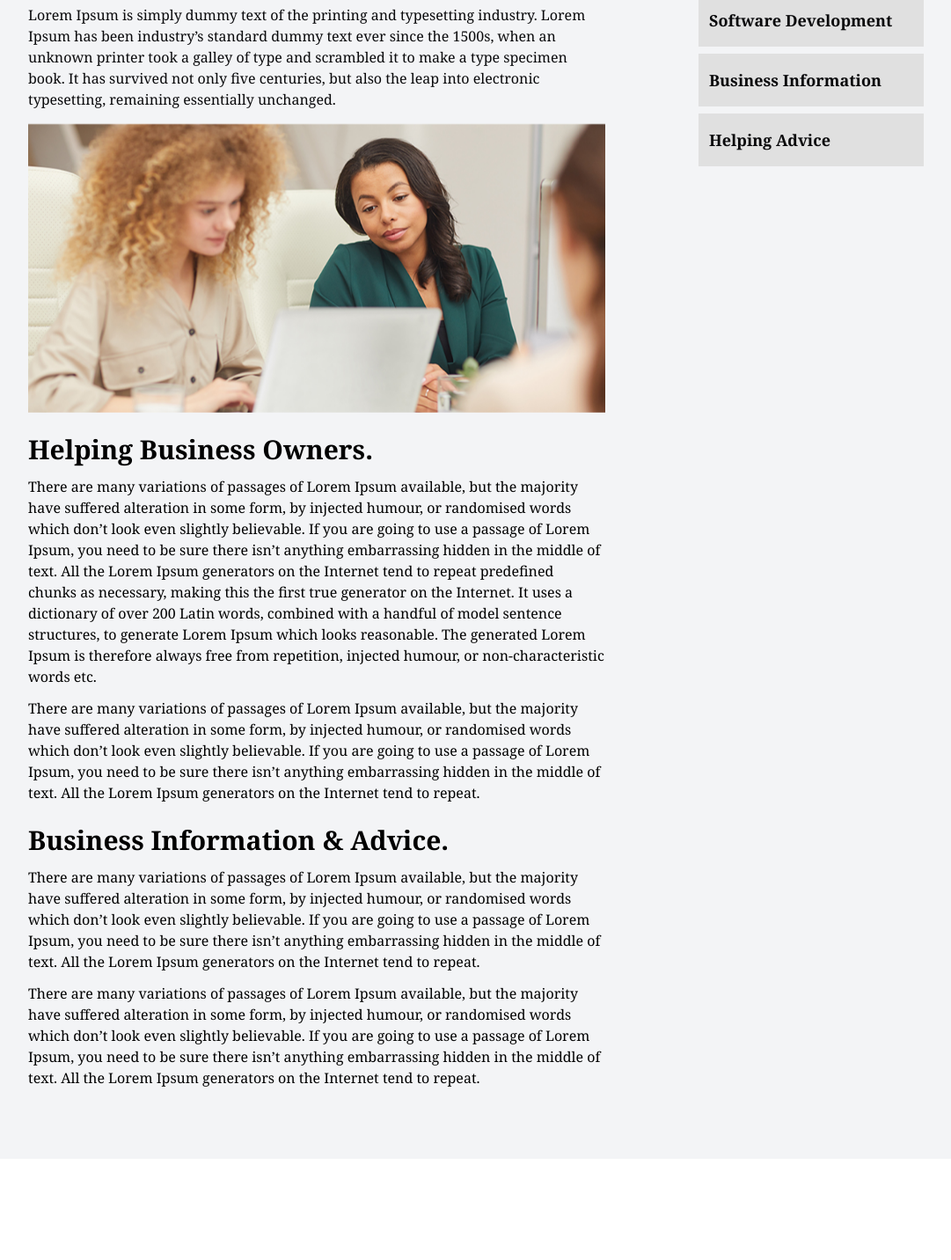
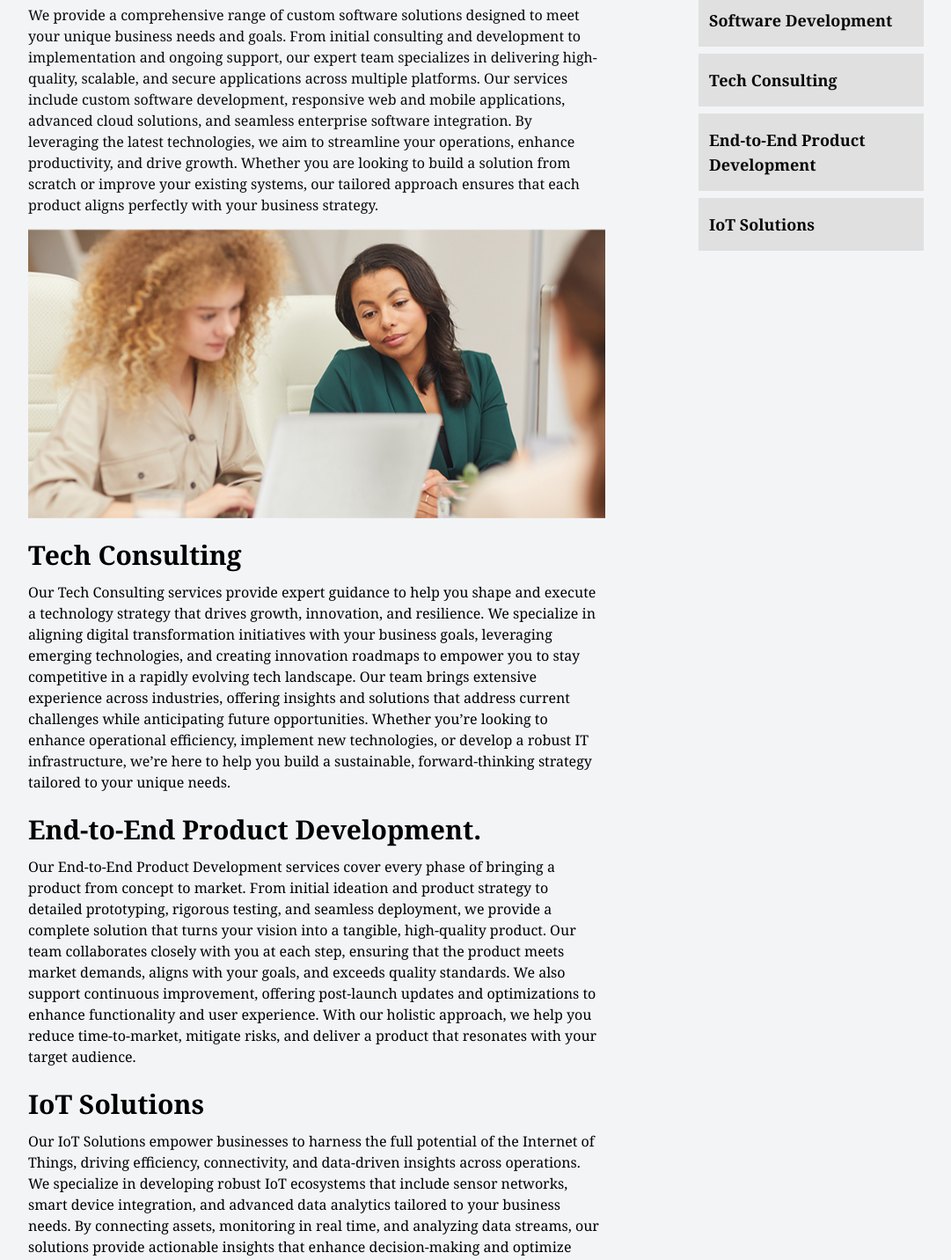
Before and after one commit to Alok-Pal/PCS, a Next.js app: page /servicesPage in a window 1280 px wide. Shown: the part 820-2252 px from the top of the page at 88% size, without its empty margins (112-1193 px from the left). Built offline with nearby package versions, Linux system fonts and the light colour scheme.

Commit message:
services add

```diff
--- a/src/app/servicesPage/page.jsx
+++ b/src/app/servicesPage/page.jsx
@@ -51,12 +51,19 @@ const Service = () => {
           </Slide>
           <Slide direction="up" duration={1000} fraction={0}>
             <p className="mt-10">
-              Lorem Ipsum is simply dummy text of the printing and typesetting
-              industry. Lorem Ipsum has been industry’s standard dummy text ever
-              since the 1500s, when an unknown printer took a galley of type and
-              scrambled it to make a type specimen book. It has survived not only
-              five centuries, but also the leap into electronic typesetting,
-              remaining essentially unchanged.
+              We provide a comprehensive range of custom software solutions
+              designed to meet your unique business needs and goals. From
+              initial consulting and development to implementation and ongoing
+              support, our expert team specializes in delivering high-quality,
+              scalable, and secure applications across multiple platforms. Our
+              services include custom software development, responsive web and
+              mobile applications, advanced cloud solutions, and seamless
+              enterprise software integration. By leveraging the latest
+              technologies, we aim to streamline your operations, enhance
+              productivity, and drive growth. Whether you are looking to build a
+              solution from scratch or improve your existing systems, our
+              tailored approach ensures that each product aligns perfectly with
+              your business strategy.
             </p>
           </Slide>
           <Slide direction="up" duration={1000} fraction={0}>
@@ -76,34 +83,23 @@ const Service = () => {
           <Slide direction="up" duration={1000} fraction={0}>
             <div className="mt-6">
               <Slide direction="up" duration={1000} fraction={0}>
-                <p className="font-bold text-3xl text-black">
-                  Helping Business Owners.
-                </p>
+                <p className="font-bold text-3xl text-black">Tech Consulting</p>
               </Slide>
               <Slide direction="up" duration={1000} fraction={0}>
-
                 <div className="text-black mt-3">
-                  There are many variations of passages of Lorem Ipsum available,
-                  but the majority have suffered alteration in some form, by
-                  injected humour, or randomised words which don’t look even
-                  slightly believable. If you are going to use a passage of Lorem
-                  Ipsum, you need to be sure there isn’t anything embarrassing
-                  hidden in the middle of text. All the Lorem Ipsum generators on
-                  the Internet tend to repeat predefined chunks as necessary, making
-                  this the first true generator on the Internet. It uses a
-                  dictionary of over 200 Latin words, combined with a handful of
-                  model sentence structures, to generate Lorem Ipsum which looks
-                  reasonable. The generated Lorem Ipsum is therefore always free
-                  from repetition, injected humour, or non-characteristic words etc.
-                  <p className="mt-3">
-                    There are many variations of passages of Lorem Ipsum available,
-                    but the majority have suffered alteration in some form, by
-                    injected humour, or randomised words which don’t look even
-                    slightly believable. If you are going to use a passage of Lorem
-                    Ipsum, you need to be sure there isn’t anything embarrassing
-                    hidden in the middle of text. All the Lorem Ipsum generators on
-                    the Internet tend to repeat.
-                  </p>
+                  Our Tech Consulting services provide expert guidance to help
+                  you shape and execute a technology strategy that drives
+                  growth, innovation, and resilience. We specialize in aligning
+                  digital transformation initiatives with your business goals,
+                  leveraging emerging technologies, and creating innovation
+                  roadmaps to empower you to stay competitive in a rapidly
+                  evolving tech landscape. Our team brings extensive experience
+                  across industries, offering insights and solutions that
+                  address current challenges while anticipating future
+                  opportunities. Whether you’re looking to enhance operational
+                  efficiency, implement new technologies, or develop a robust IT
+                  infrastructure, we’re here to help you build a sustainable,
+                  forward-thinking strategy tailored to your unique needs.
                 </div>
               </Slide>
             </div>
@@ -111,27 +107,45 @@ const Service = () => {
           <div className="mt-6">
             <Slide direction="up" duration={1000} fraction={0}>
               <p className="font-bold text-3xl text-black">
-                Business Information & Advice.
+                End-to-End Product Development.
               </p>
             </Slide>
             <Slide direction="up" duration={1000} fraction={0}>
               <div className="text-black mt-3">
-                There are many variations of passages of Lorem Ipsum available,
-                but the majority have suffered alteration in some form, by
-                injected humour, or randomised words which don’t look even
-                slightly believable. If you are going to use a passage of Lorem
-                Ipsum, you need to be sure there isn’t anything embarrassing
-                hidden in the middle of text. All the Lorem Ipsum generators on
-                the Internet tend to repeat.
-                <p className="mt-3">
-                  There are many variations of passages of Lorem Ipsum available,
-                  but the majority have suffered alteration in some form, by
-                  injected humour, or randomised words which don’t look even
-                  slightly believable. If you are going to use a passage of Lorem
-                  Ipsum, you need to be sure there isn’t anything embarrassing
-                  hidden in the middle of text. All the Lorem Ipsum generators on
-                  the Internet tend to repeat.
-                </p>
+                Our End-to-End Product Development services cover every phase of
+                bringing a product from concept to market. From initial ideation
+                and product strategy to detailed prototyping, rigorous testing,
+                and seamless deployment, we provide a complete solution that
+                turns your vision into a tangible, high-quality product. Our
+                team collaborates closely with you at each step, ensuring that
+                the product meets market demands, aligns with your goals, and
+                exceeds quality standards. We also support continuous
+                improvement, offering post-launch updates and optimizations to
+                enhance functionality and user experience. With our holistic
+                approach, we help you reduce time-to-market, mitigate risks, and
+                deliver a product that resonates with your target audience.
+              </div>
+            </Slide>
+          </div>
+          <div className="mt-6">
+            <Slide direction="up" duration={1000} fraction={0}>
+              <p className="font-bold text-3xl text-black">IoT Solutions</p>
+            </Slide>
+            <Slide direction="up" duration={1000} fraction={0}>
+              <div className="text-black mt-3">
+                Our IoT Solutions empower businesses to harness the full
+                potential of the Internet of Things, driving efficiency,
+                connectivity, and data-driven insights across operations. We
+                specialize in developing robust IoT ecosystems that include
+                sensor networks, smart device integration, and advanced data
+                analytics tailored to your business needs. By connecting assets,
+                monitoring in real time, and analyzing data streams, our
+                solutions provide actionable insights that enhance
+                decision-making and optimize processes. From initial planning
+                and device deployment to secure data management and continuous
+                monitoring, we support you at every step, enabling smarter,
+                faster, and more informed business operations that respond to an
+                ever-evolving market landscape.
               </div>
             </Slide>
           </div>
@@ -139,9 +153,7 @@ const Service = () => {
 
         <div className="font-bold lg:text-start md:text-center sm:text-center text-center mb-20">
           <Slide direction="up" duration={1000} fraction={0}>
-            <div className="pt-20 px-2 font-bold text-3xl">
-              Our Services
-            </div>
+            <div className="pt-20 px-2 font-bold text-3xl">Our Services</div>
           </Slide>
 
           <Slide direction="up" duration={1000} fraction={0}>
@@ -154,14 +166,21 @@ const Service = () => {
           <Slide direction="up" duration={1000} fraction={0}>
             <div className="flex lg:justify-start md:justify-center sm:justify-center justify-center ">
               <div className="mt-2 w-64 p-4 ps-3 font-bold text-lg  service">
-                Business Information
+              Tech Consulting
               </div>
             </div>
           </Slide>
           <Slide direction="up" duration={1000} fraction={0}>
             <div className="flex lg:justify-start md:justify-center sm:justify-center justify-center">
               <div className="mt-2 w-64 p-4 ps-3 font-bold text-lg  service">
-                Helping Advice
+              End-to-End Product Development
+              </div>
+            </div>
+          </Slide>
+          <Slide direction="up" duration={1000} fraction={0}>
+            <div className="flex lg:justify-start md:justify-center sm:justify-center justify-center">
+              <div className="mt-2 w-64 p-4 ps-3 font-bold text-lg  service">
+              IoT Solutions
               </div>
             </div>
           </Slide>
@@ -188,7 +207,7 @@ const Service = () => {
           z-index: -1;
         }
         .bgImage {
-        background: linear-gradient(
+          background: linear-gradient(
               left,
               rgba(7, 2, 0, 0.8),
               rgb(169, 75, 40, 0.5)
@@ -199,7 +218,7 @@ const Service = () => {
           height: 65vh;
         }
         .service {
-          background: linear-gradient(to right, #E0E0E0 50%, #de4b1a 50%),
+          background: linear-gradient(to right, #e0e0e0 50%, #de4b1a 50%),
             url("/assets/serviceImg.jpg");
           background-size: 200% 100%, cover;
           background-position: left center, center;
--- a/src/components/CarouselSlider.jsx
+++ b/src/components/CarouselSlider.jsx
@@ -14,7 +14,7 @@ const CarouselSlider = () => {
 
   const carouselData = [
     {
-      img: "/assets/logo1.png",
+      img: "/assets/GRB_Logo.png",
     },
     {
       img: "/assets/logo2.png",
```
Also changed, not shown: public/assets/GRB_Logo.png (added).
